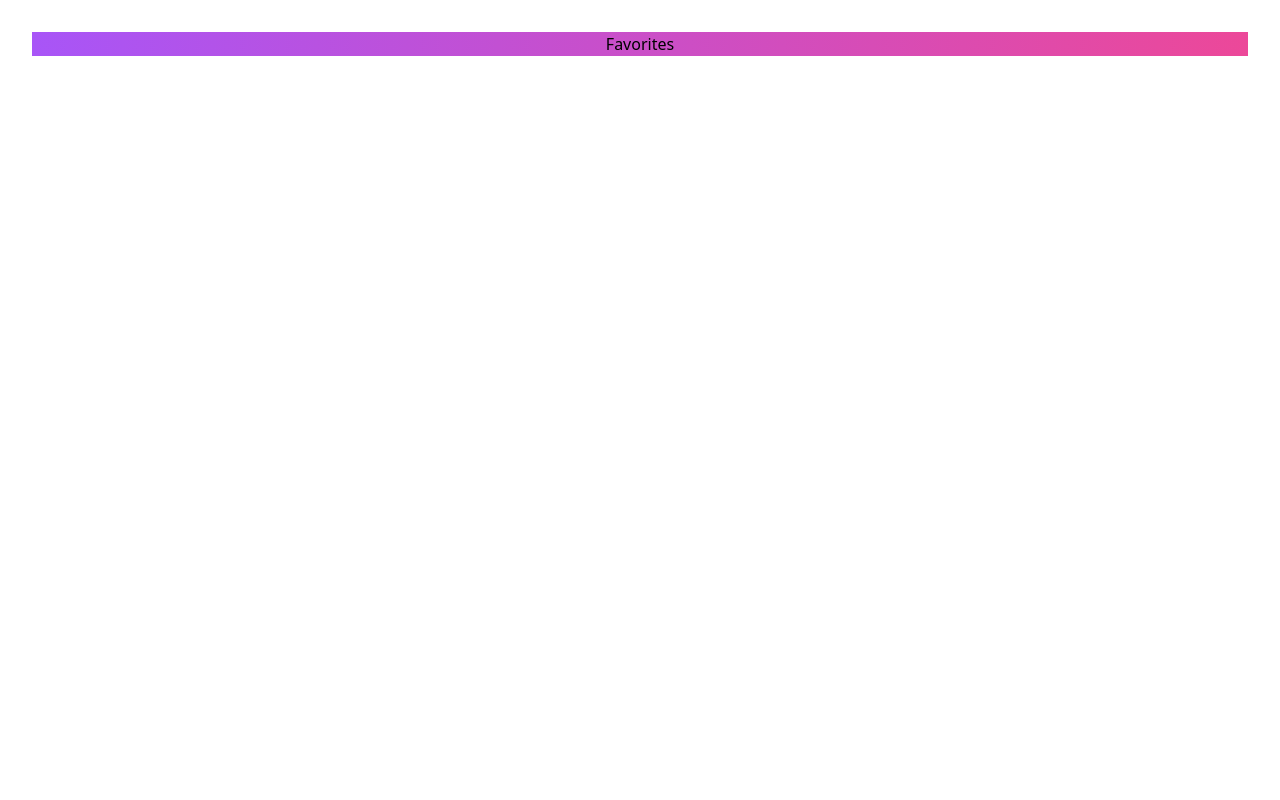
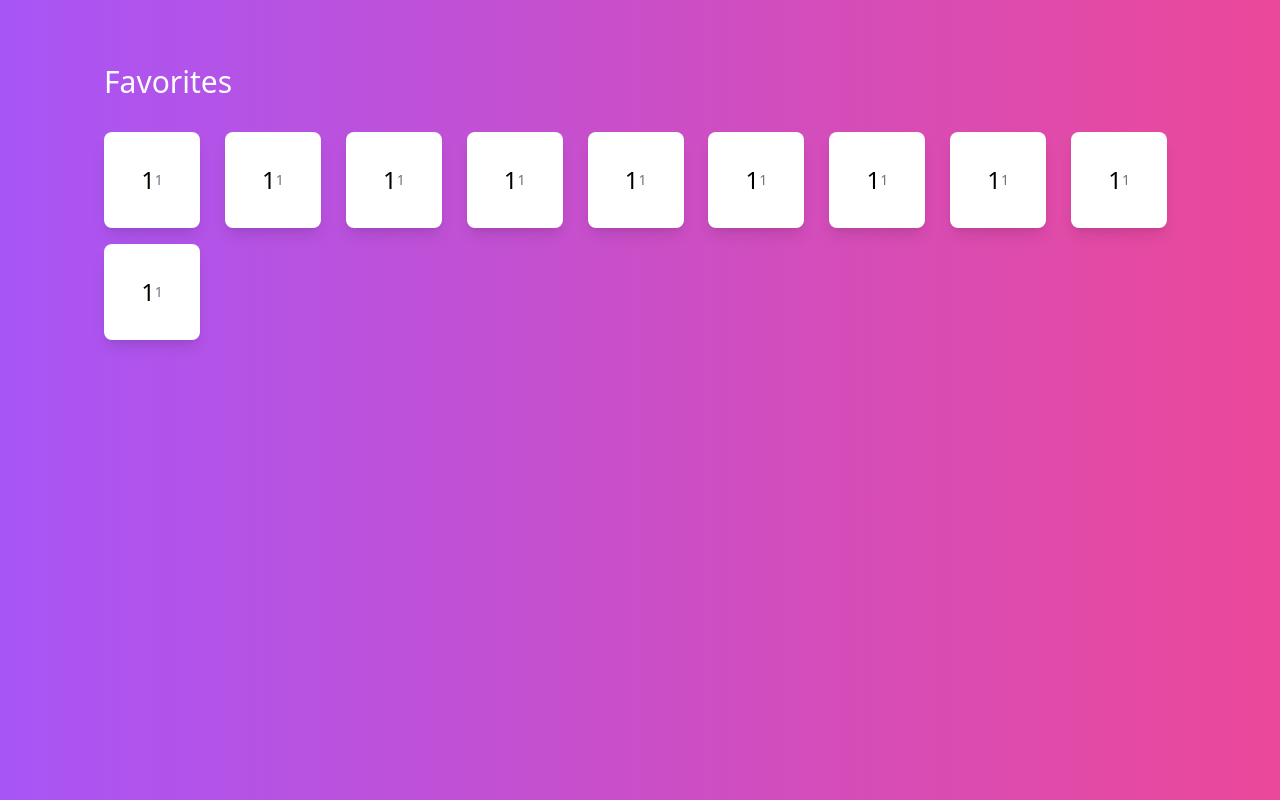
Before and after one commit to KoukeNeko/CleanNewTab, a React (Vite) app in the folder extension/: page / in a window 1280 px wide. Built offline with nearby package versions, Linux system fonts and the light colour scheme.

Commit message:
add icons on the page

```diff
--- a/extension/src/App.jsx
+++ b/extension/src/App.jsx
@@ -4,8 +4,11 @@ import FavoritePanel from './components/FavoritePanel/FavoritePanel';
 
 function App() {
   return (
-    <div className="container">
-      <FavoritePanel />
+    <div className="w-screen h-screen bg-gradient-to-r from-purple-500 to-pink-500 text-lg">
+      {/* set max width */}
+      <div className='w-full max-w-[1200px] mx-auto'>
+        <FavoritePanel />
+      </div>
     </div>
   );
 }
--- a/extension/src/components/FavoritePanel/FavoritePanel.jsx
+++ b/extension/src/components/FavoritePanel/FavoritePanel.jsx
@@ -2,6 +2,52 @@ import React from 'react'
 
 export default function FavoritePanel() {
   return (
-    <div className='bg-gradient-to-r from-purple-500 to-pink-500'>Favorites</div>
+    <div>
+      <div className='pt-16 text-white text-left mx-16 text-3xl'>Favorites</div>
+      {/* create n * 9 grids for favorites websites buttons */}
+      <div className='grid grid-cols-9 gap-4 mx-16 mt-8'>
+        <div className='bg-white rounded-lg shadow-lg h-24 w-24 flex items-center justify-center'>
+          <div className='text-2xl'>1</div>
+          <div className='text-gray-500 text-sm'>1</div>
+        </div>
+        <div className='bg-white rounded-lg shadow-lg h-24 w-24 flex items-center justify-center'>
+          <div className='text-2xl'>1</div>
+          <div className='text-gray-500 text-sm'>1</div>
+        </div>
+        <div className='bg-white rounded-lg shadow-lg h-24 w-24 flex items-center justify-center'>
+          <div className='text-2xl'>1</div>
+          <div className='text-gray-500 text-sm'>1</div>
+        </div>
+        <div className='bg-white rounded-lg shadow-lg h-24 w-24 flex items-center justify-center'>
+          <div className='text-2xl'>1</div>
+          <div className='text-gray-500 text-sm'>1</div>
+        </div>
+        <div className='bg-white rounded-lg shadow-lg h-24 w-24 flex items-center justify-center'>
+          <div className='text-2xl'>1</div>
+          <div className='text-gray-500 text-sm'>1</div>
+        </div>
+        <div className='bg-white rounded-lg shadow-lg h-24 w-24 flex items-center justify-center'>
+          <div className='text-2xl'>1</div>
+          <div className='text-gray-500 text-sm'>1</div>
+        </div>
+        <div className='bg-white rounded-lg shadow-lg h-24 w-24 flex items-center justify-center'>
+          <div className='text-2xl'>1</div>
+          <div className='text-gray-500 text-sm'>1</div>
+        </div>
+        <div className='bg-white rounded-lg shadow-lg h-24 w-24 flex items-center justify-center'>
+          <div className='text-2xl'>1</div>
+          <div className='text-gray-500 text-sm'>1</div>
+        </div>
+        <div className='bg-white rounded-lg shadow-lg h-24 w-24 flex items-center justify-center'>
+          <div className='text-2xl'>1</div>
+          <div className='text-gray-500 text-sm'>1</div>
+        </div>
+        <div className='bg-white rounded-lg shadow-lg h-24 w-24 flex items-center justify-center'>
+          <div className='text-2xl'>1</div>
+          <div className='text-gray-500 text-sm'>1</div>
+        </div>
+      </div>
+    </div>
+
   )
 }
--- a/extension/src/index.css
+++ b/extension/src/index.css
@@ -1,3 +1,8 @@
 @import 'tailwindcss/base';
 @import 'tailwindcss/components';
 @import 'tailwindcss/utilities';
+
+#root {
+    margin: 0;
+    padding: 0;
+  }
```
